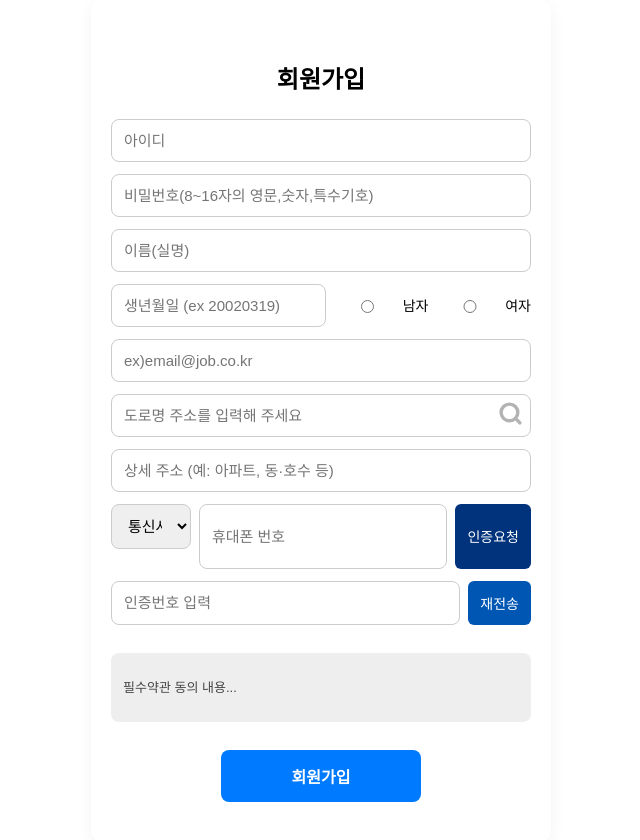
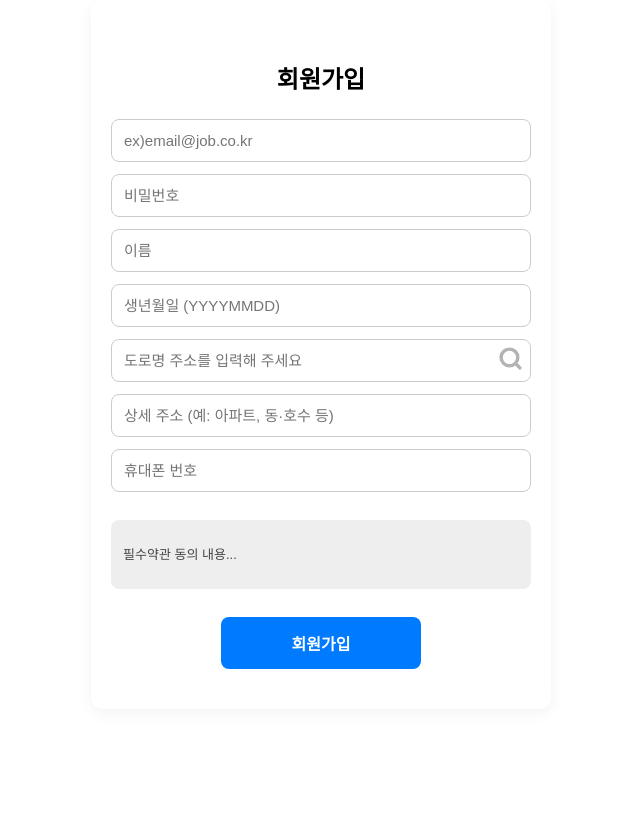
Before and after one commit to Jimin2123/RoadMap_front, a React (Vite) app: page /signup in a window 1280 px wide. Shown: the whole page, without its empty margins (319-959 px from the left). After the commit the page ends 800 px from the top, so only its background shows below. Built offline with nearby package versions, Linux system fonts and the light colour scheme; a web font is replaced by a local one.

Commit message:
feat: 회원가입 폼 수정 및 데이터 바인딩 , api 연동 테스트

```diff
--- a/src/components/SignUp/SignUpForm.tsx
+++ b/src/components/SignUp/SignUpForm.tsx
@@ -2,20 +2,21 @@ import React, { useState } from 'react';
 import './SignUpForm.css';
 import AddressSearch from '../Features/AddressSearch';
 import ClearAddressIcon from '../SettingIcons/ClearAddressIcon';
+import axios from 'axios';
 
 const SignUpForm: React.FC = () => {
   const [form, setForm] = useState({
-    id: '',
-    password: '',
+    loginRequest: {
+      email: '',
+      password: '',
+    },
     name: '',
-    birth: '',
-    gender: '',
-    email: '',
-    carrier: '',
-    phone: '',
-    code: '',
-    address: '',
-    detailAddress: '',
+    birthDate: '',
+    phoneNumber: '',
+    addressRequest: {
+      address: '',
+      addressDetail: '',
+    },
   });
 
   const [errors, setErrors] = useState<{ [key: string]: string }>({});
@@ -24,73 +25,160 @@ const SignUpForm: React.FC = () => {
     const { name, value } = e.target;
 
     let newValue;
-    if (name === 'birth') {
+    if (name === 'birthDate') {
       newValue = value.replace(/[^0-9]/g, '').slice(0, 8);
-    } else if (name === 'phone') {
+    } else if (name === 'phoneNumber') {
       newValue = value.replace(/[^0-9]/g, '').slice(0, 11);
     } else {
       newValue = value;
     }
 
-    setForm({ ...form, [name]: newValue });
+    // 중첩된 name 처리
+    if (name.startsWith('loginRequest.')) {
+      const field = name.split('.')[1]; // 'email' 또는 'password'
+      setForm((prev) => ({
+        ...prev,
+        loginRequest: {
+          ...prev.loginRequest,
+          [field]: newValue,
+        },
+      }));
+    } else if (name.startsWith('addressRequest.')) {
+      const field = name.split('.')[1];
+      setForm((prev) => ({
+        ...prev,
+        addressRequest: {
+          ...prev.addressRequest,
+          [field]: newValue,
+        },
+      }));
+    } else {
+      // 일반 필드
+      setForm((prev) => ({
+        ...prev,
+        [name]: newValue,
+      }));
+    }
 
     const errorMsg = validateField(name, newValue);
     setErrors((prev) => ({ ...prev, [name]: errorMsg }));
   };
 
+  const handleBirthDateChange = (e: React.ChangeEvent<HTMLInputElement>) => {
+    const rawValue = e.target.value.replace(/\D/g, ''); // 숫자만 추출
+    let formattedValue = rawValue;
+
+    if (rawValue.length === 8) {
+      formattedValue = `${rawValue.slice(0, 4)}-${rawValue.slice(4, 6)}-${rawValue.slice(6)}`;
+    }
+
+    setForm((prev) => ({
+      ...prev,
+      birthDate: formattedValue,
+    }));
+  };
+
   const handleAddressSelect = (selectedAddress: string) => {
-    setForm((prev) => ({ ...prev, address: selectedAddress }));
+    setForm((prev) => ({
+      ...prev,
+      addressRequest: {
+        ...prev.addressRequest,
+        address: selectedAddress,
+      },
+    }));
   };
 
   const handleClearAddress = () => {
-    setForm((prev) => ({ ...prev, address: '' }));
+    setForm((prev) => ({
+      ...prev,
+      addressRequest: {
+        ...prev.addressRequest,
+        address: '',
+      },
+    }));
   };
 
   const validate = () => {
     const newErrors: { [key: string]: string } = {};
-    if (!form.id) newErrors.id = '아이디를 입력하세요';
-    if (!/^.{8,16}$/.test(form.password)) newErrors.password = '비밀번호는 8~16자여야 합니다';
+
+    if (!form.loginRequest.password || !/^.{8,16}$/.test(form.loginRequest.password)) {
+      newErrors.password = '비밀번호는 8~16자여야 합니다';
+    }
     if (!form.name) newErrors.name = '이름을 입력하세요';
-    if (!/^\d{8}$/.test(form.birth)) newErrors.birth = '생년월일은 8자리 숫자여야 합니다 (예: 20020319)';
-    if (!form.gender) newErrors.gender = '성별을 선택하세요';
-    if (!/^[\w.-]+@[\w.-]+\.\w+$/.test(form.email)) newErrors.email = '유효한 이메일을 입력하세요';
-    if (!form.carrier) newErrors.carrier = '통신사를 선택하세요';
-    if (!/^\d{10,11}$/.test(form.phone)) newErrors.phone = '휴대폰 번호는 숫자만 10~11자리 입력하세요';
-    if (!form.address) newErrors.address = '주소를 입력하세요';
+    if (!/^\d{4}-\d{2}-\d{2}$/.test(form.birthDate)) {
+      newErrors.birthDate = '생년월일은 YYYY-MM-DD 형식이어야 합니다 (예: 2000-03-19)';
+    }
+
+    if (!form.loginRequest.email.trim()) {
+      newErrors.email = '아이디(이메일)를 입력하세요';
+    } else if (!/^[\w.-]+@[\w.-]+\.\w+$/.test(form.loginRequest.email)) {
+      newErrors.email = '유효한 이메일 형식이 아닙니다';
+    }
+    if (!/^\d{10,11}$/.test(form.phoneNumber)) newErrors.phoneNumber = '휴대폰 번호는 숫자만 10~11자리 입력하세요';
+    if (!form.addressRequest.address) newErrors.address = '주소를 입력하세요';
+
     return newErrors;
   };
 
+  // validateField 함수도 email 부분 수정
   const validateField = (name: string, value: string): string => {
     switch (name) {
-      case 'id':
-        return value.trim() ? '' : '아이디는 필수입니다';
-      case 'password':
+      case 'loginRequest.password':
         return /^.{8,16}$/.test(value) ? '' : '비밀번호는 8~16자여야 합니다';
       case 'name':
         return value.trim() ? '' : '이름은 필수입니다';
-      case 'birth':
+      case 'birthDate':
         return /^\d{8}$/.test(value) ? '' : '생년월일은 8자리 숫자여야 합니다';
-      case 'email':
-        return /^[\w.-]+@[\w.-]+\.\w+$/.test(value) ? '' : '이메일 형식이 아닙니다';
-      case 'phone':
+      case 'loginRequest.email':
+        if (!value.trim()) return '아이디(이메일)를 입력하세요';
+        return /^[\w.-]+@[\w.-]+\.\w+$/.test(value) ? '' : '유효한 이메일 형식이 아닙니다';
+      case 'phoneNumber':
         return /^\d{10,11}$/.test(value) ? '' : '숫자만 10~11자리 입력';
-      case 'carrier':
-        return value ? '' : '통신사 선택 필수';
-      case 'address':
+      case 'addressRequest.address':
         return value ? '' : '주소는 필수입니다';
       default:
         return '';
     }
   };
 
-  const handleSubmit = (e: React.FormEvent) => {
+  const handleSubmit = async (e: React.FormEvent) => {
     e.preventDefault();
     const newErrors = validate();
     setErrors(newErrors);
 
     if (Object.keys(newErrors).length === 0) {
-      console.log(form);
-      alert('회원가입 성공!');
+      try {
+        const response = await axios.post('/api/v1/member', form, {
+          headers: {
+            'Content-Type': 'application/json',
+          },
+        });
+        console.log('회원가입 성공 응답:', response.data);
+        alert('회원가입 성공!');
+        setForm({
+          loginRequest: {
+            email: '',
+            password: '',
+          },
+          name: '',
+          birthDate: '',
+          phoneNumber: '',
+          addressRequest: {
+            address: '',
+            addressDetail: '',
+          },
+        });
+        setErrors({});
+      } catch (error: unknown) {
+        if (axios.isAxiosError(error)) {
+          // axios 에러인 경우
+          alert('회원가입 실패: ' + (error.response?.data?.message || '알 수 없는 오류'));
+        } else {
+          // axios 에러가 아닌 경우 (네트워크 등)
+          alert('서버와 통신 중 오류가 발생했습니다.');
+        }
+        console.error(error);
+      }
     }
   };
 
@@ -100,65 +188,58 @@ const SignUpForm: React.FC = () => {
     <div className="signup-form-wrapper">
       <h2 className="signup-title">회원가입</h2>
       <form onSubmit={handleSubmit} className="signup-form">
-        <input name="id" placeholder="아이디" value={form.id} onChange={handleChange} className={inputClass('id')} />
-        {errors.id && <p className="error-text">{errors.id}</p>}
+        {/* 1️⃣ 이메일 (아이디) */}
+        <input
+          name="loginRequest.email"
+          placeholder="ex)email@job.co.kr"
+          value={form.loginRequest.email}
+          onChange={handleChange}
+          className={inputClass('loginRequest.email')}
+        />
+        {/* {errors.email && <p className="error-text">{errors.email}</p>} */}
+        {errors['loginRequest.email'] && <p className="error-text">{errors['loginRequest.email']}</p>}
 
+        {/* 2️⃣ 비밀번호 */}
         <input
-          name="password"
-          placeholder="비밀번호(8~16자의 영문,숫자,특수기호)"
-          value={form.password}
+          name="loginRequest.password"
+          placeholder="비밀번호"
+          value={form.loginRequest.password}
+          type="password"
           onChange={handleChange}
-          type="password"
-          className={inputClass('password')}
+          className={inputClass('loginRequest.password')}
         />
-        {errors.password && <p className="error-text">{errors.password}</p>}
+        {errors['loginRequest.password'] && <p className="error-text">{errors['loginRequest.password']}</p>}
 
+        {/* 3️⃣ 이름 */}
         <input
           name="name"
-          placeholder="이름(실명)"
+          placeholder="이름"
           value={form.name}
           onChange={handleChange}
           className={inputClass('name')}
         />
         {errors.name && <p className="error-text">{errors.name}</p>}
 
-        <div className="birth-gender-row">
-          <input
-            name="birth"
-            placeholder="생년월일 (ex 20020319)"
-            value={form.birth}
-            onChange={handleChange}
-            className={inputClass('birth')}
-          />
-          <label>
-            <input type="radio" name="gender" value="남자" onChange={handleChange} /> 남자
-          </label>
-          <label>
-            <input type="radio" name="gender" value="여자" onChange={handleChange} /> 여자
-          </label>
-        </div>
-        {errors.birth && <p className="error-text">{errors.birth}</p>}
-        {errors.gender && <p className="error-text">{errors.gender}</p>}
-
+        {/* 4️⃣ 생년월일 */}
         <input
-          name="email"
-          placeholder="ex)email@job.co.kr"
-          value={form.email}
-          onChange={handleChange}
-          className={inputClass('email')}
+          name="birthDate"
+          placeholder="생년월일 (YYYYMMDD)"
+          value={form.birthDate}
+          onChange={handleBirthDateChange}
+          className={inputClass('birth')}
         />
-        {errors.email && <p className="error-text">{errors.email}</p>}
+        {errors.birthDate && <p className="error-text">{errors.birthDate}</p>}
 
         <div style={{ display: 'flex', alignItems: 'center', position: 'relative' }}>
           <input
-            name="address"
+            name="addressRequest.address"
             placeholder="도로명 주소를 입력해 주세요"
-            value={form.address}
+            value={form.addressRequest.address}
             readOnly
             className={inputClass('address')}
             style={{ flex: 1, paddingRight: '60px' }}
           />
-          {form.address && (
+          {form.addressRequest.address && (
             <button
               type="button"
               onClick={handleClearAddress}
@@ -180,39 +261,26 @@ const SignUpForm: React.FC = () => {
             <AddressSearch onAddressSelect={handleAddressSelect} />
           </div>
         </div>
-        {errors.address && <p className="error-text">{errors.address}</p>}
+        {errors['addressRequest.address'] && <p className="error-text">{errors['addressRequest.address']}</p>}
 
         <input
-          name="detailAddress"
+          name="addressRequest.addressDetail"
           placeholder="상세 주소 (예: 아파트, 동·호수 등)"
-          value={form.detailAddress}
+          value={form.addressRequest.addressDetail}
           onChange={handleChange}
-          className={inputClass('detailAddress')}
+          className={inputClass('addressRequest.addressDetail')}
         />
 
         <div className="phone-row">
-          <select name="carrier" value={form.carrier} onChange={handleChange} className={inputClass('carrier')}>
-            <option value="">통신사</option>
-            <option value="SKT">SKT</option>
-            <option value="KT">KT</option>
-            <option value="LGU+">LGU+</option>
-          </select>
           <input
-            name="phone"
+            name="phoneNumber"
             placeholder="휴대폰 번호"
-            value={form.phone}
+            value={form.phoneNumber}
             onChange={handleChange}
-            className={inputClass('phone')}
+            className={inputClass('phoneNumber')}
           />
-          <button type="button">인증요청</button>
         </div>
-        {errors.carrier && <p className="error-text">{errors.carrier}</p>}
-        {errors.phone && <p className="error-text">{errors.phone}</p>}
-
-        <div className="auth-code-row">
-          <input name="code" placeholder="인증번호 입력" value={form.code} onChange={handleChange} />
-          <button type="button">재전송</button>
-        </div>
+        {errors.phoneNumber && <p className="error-text">{errors.phoneNumber}</p>}
 
         <div className="terms-box">
           <p>필수약관 동의 내용...</p>
```
